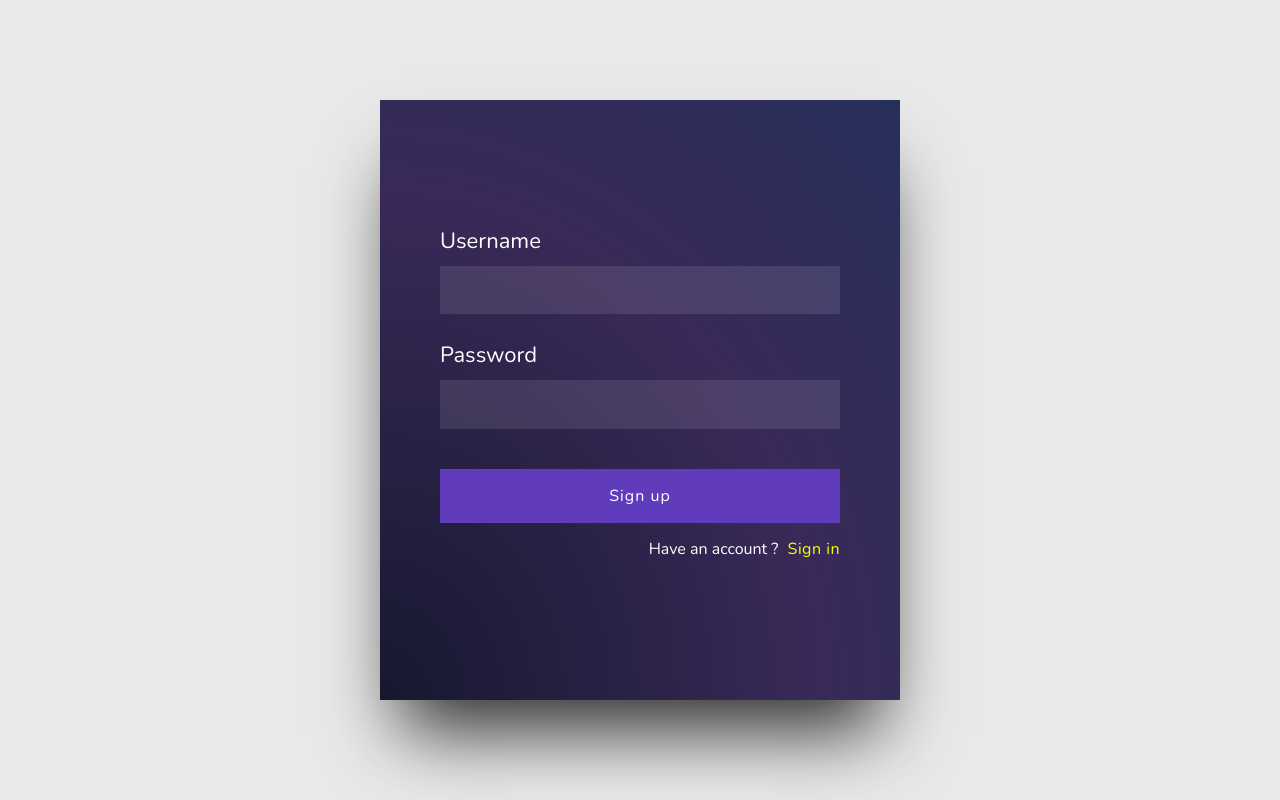
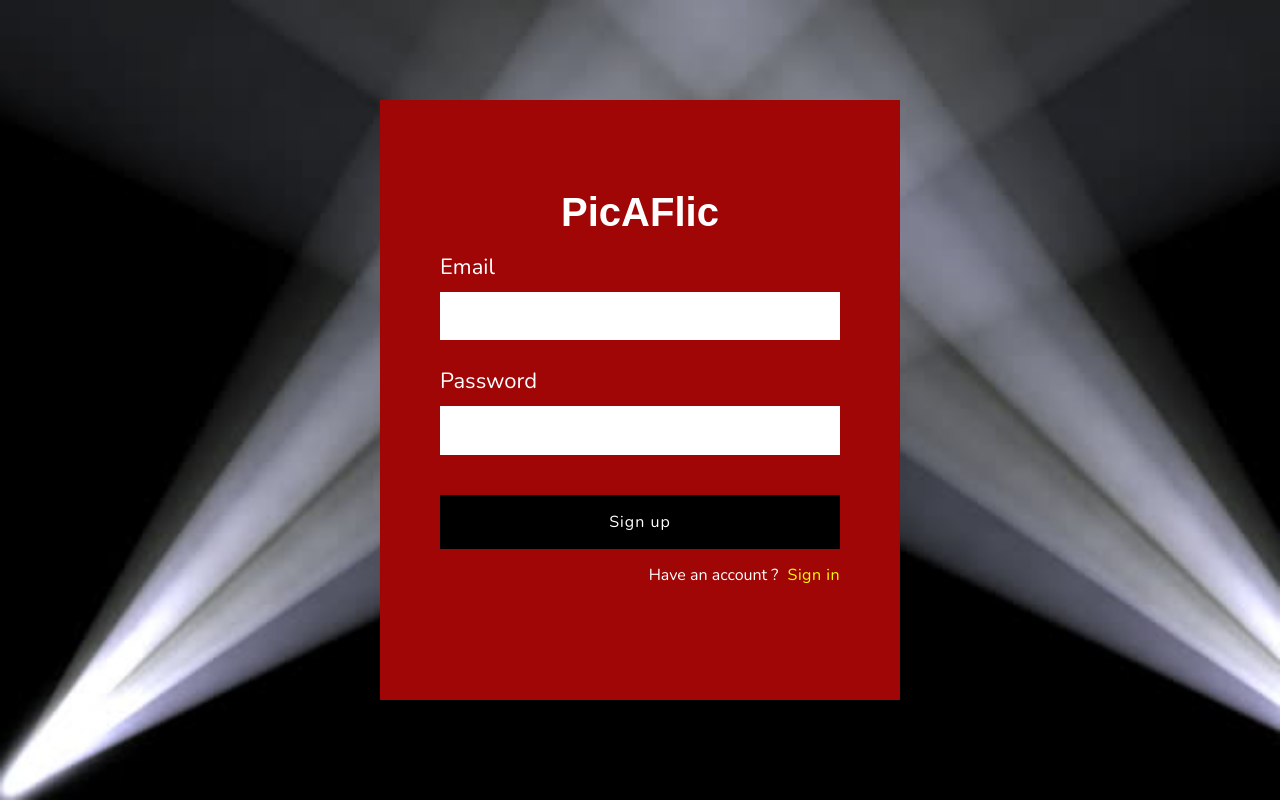
Before and after one commit to roxonus/PicAFlic, a React (Create React App) app in the folder client/: page / in a window 1280 px wide. Built offline with nearby package versions, Linux system fonts and the light colour scheme; no server answers; a web font is replaced by a local one.

Commit message:
styled login

```diff
--- a/client/src/App.css
+++ b/client/src/App.css
@@ -3,6 +3,10 @@
   margin: 0;
   padding: 0;
   font-family: "Nunito", sans-serif;
+}
+.title {
+  text-align: center;
+  color: white;
 }
 button {
   border: none;
@@ -12,14 +16,16 @@ button {
   color: #fff;
   font-size: 16px;
   letter-spacing: 1px;
-  background: #603BBB;
+  background: black;
   cursor: pointer;
 }
 .login {
   width: 100%;
   min-height: 100vh;
   padding: 0 20px;
-  background: #E9E9E9;
+  background-image: url('../src/img/searchlight\ .jpg');
+  background-size: cover;
+  background-repeat: no-repeat;
   display: flex;
 }
 .login .loginContainer {
@@ -31,13 +37,8 @@ button {
   display: flex;
   flex-direction: column;
   justify-content: center;
-  background: radial-gradient(
-    ellipse at left bottom,
-    rgba(22, 24, 47, 1) 0%,
-    rgba(38, 20, 72, 0.9) 59%,
-    rgba(17, 27, 75, 0.9) 100%
-  );
-  box-shadow: 0 50px 70px -20px rgba(0, 0, 0, 0.8);
+  background: rgb(160, 6, 6);
+
 }
 .login .loginContainer label {
   color: white;
@@ -52,8 +53,8 @@ button {
   outline: none;
   font-size: 19px;
   padding: 10px;
-  background: rgba(255, 255, 255, 0.1);
-  color: #fff;
+  background: white;
+  color: black;
   letter-spacing: 1px;
 }
 .login .loginContainer .btnContainer {
@@ -83,15 +84,10 @@ button {
 .hero {
   width: 100%;
   min-height: 100vh;
-  background: radial-gradient(
-    ellipse at left bottom,
-    rgba(22, 24, 47, 1) 0%,
-    rgba(38, 20, 72, 0.9) 59%,
-    rgba(17, 27, 75, 0.9) 100%
-  );
+
 }
 .hero nav {
-  background: #603BBB;
+  background: rgb(160, 6, 6);
   width: 100%;
   padding: 20px 40px;
   display: flex;
--- a/client/src/App.js
+++ b/client/src/App.js
@@ -1,8 +1,7 @@
 import React, { useState, useEffect } from 'react';
+import Login from './Login';
+import './App.css';
 import fire from './fire';
-import Login from './Login';
-import Hero from './Hero';
-import './App.css';
 import Home from '../src/components/Home/Home'
 
 const App = () => {
--- a/client/src/Login.js
+++ b/client/src/Login.js
@@ -6,8 +6,10 @@ const { email, setEmail, password, setPassword, handleLogin, handleSignup, hasAc
 
     return(
         <section className='login'>
+
             <div className='loginContainer'>
-                <label>Username</label>
+            <h1 className='title' >PicAFlic</h1>
+                <label>Email</label>
                 <input type='text' autoFocus required value={email} onChange={e => setEmail(e.target.value)} />
                 <p className='errorMsg'>{emailError}</p>
                 <label>Password</label>
```
Also changed, not shown: client/src/img/image.png (added), client/src/img/searchlight .jpg (added).
